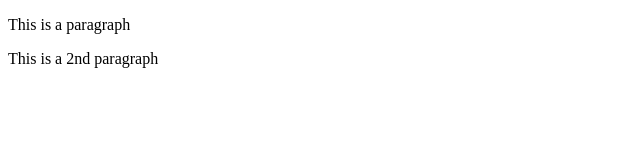
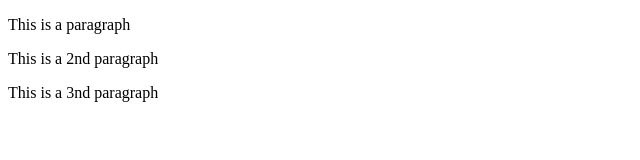
Before and after one commit to Blazeachile/git-git, a plain HTML site: page index.html in a window 1280 px wide. Shown: the whole page, without its empty margins (0-640 px from the left). Drawn offline with Linux system fonts and the light colour scheme.

Commit message:
3rd paragraph

```diff
--- a/index.html
+++ b/index.html
@@ -8,5 +8,6 @@
 <body>
     <p>This is a paragraph</p>
     <p>This is a 2nd paragraph</p>
+    <p>This is a 3nd paragraph</p>
 </body>
 </html>
```
